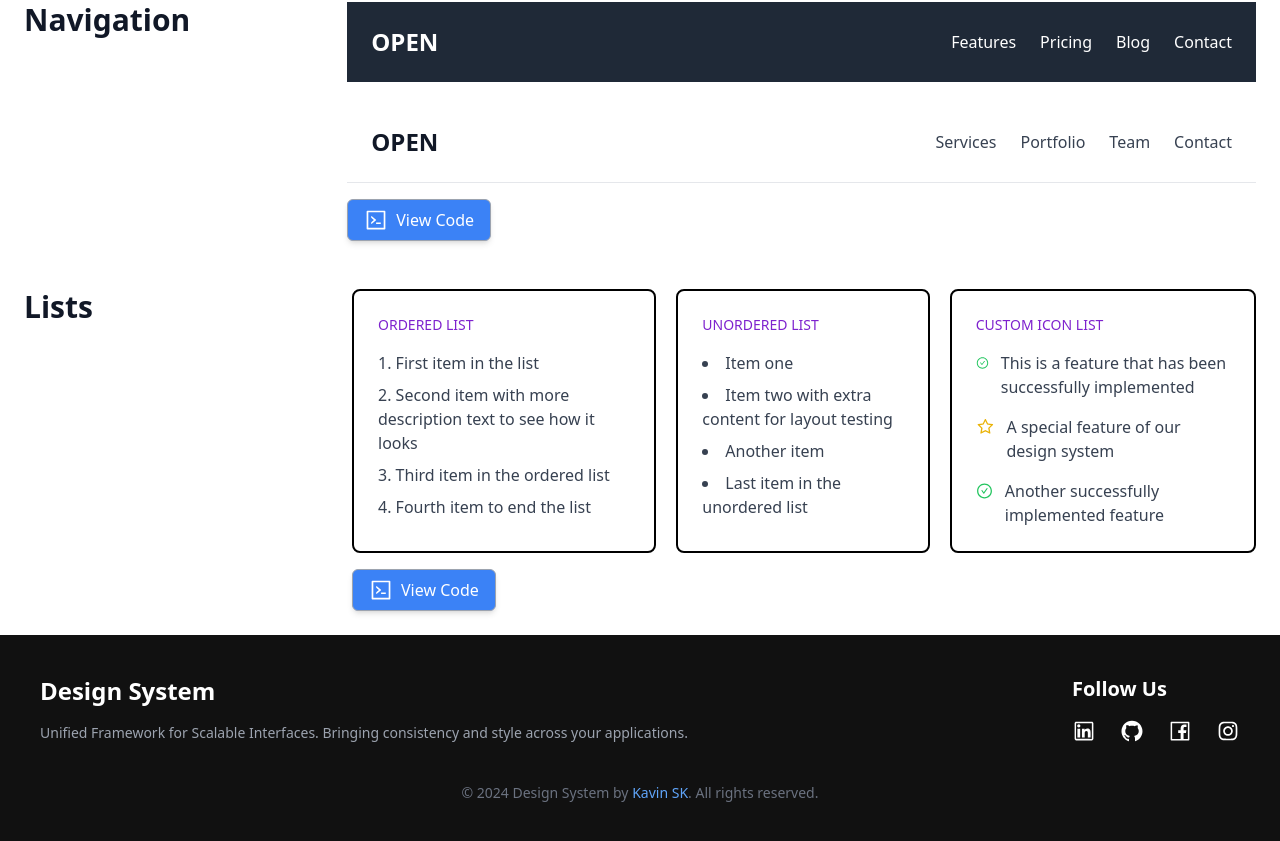
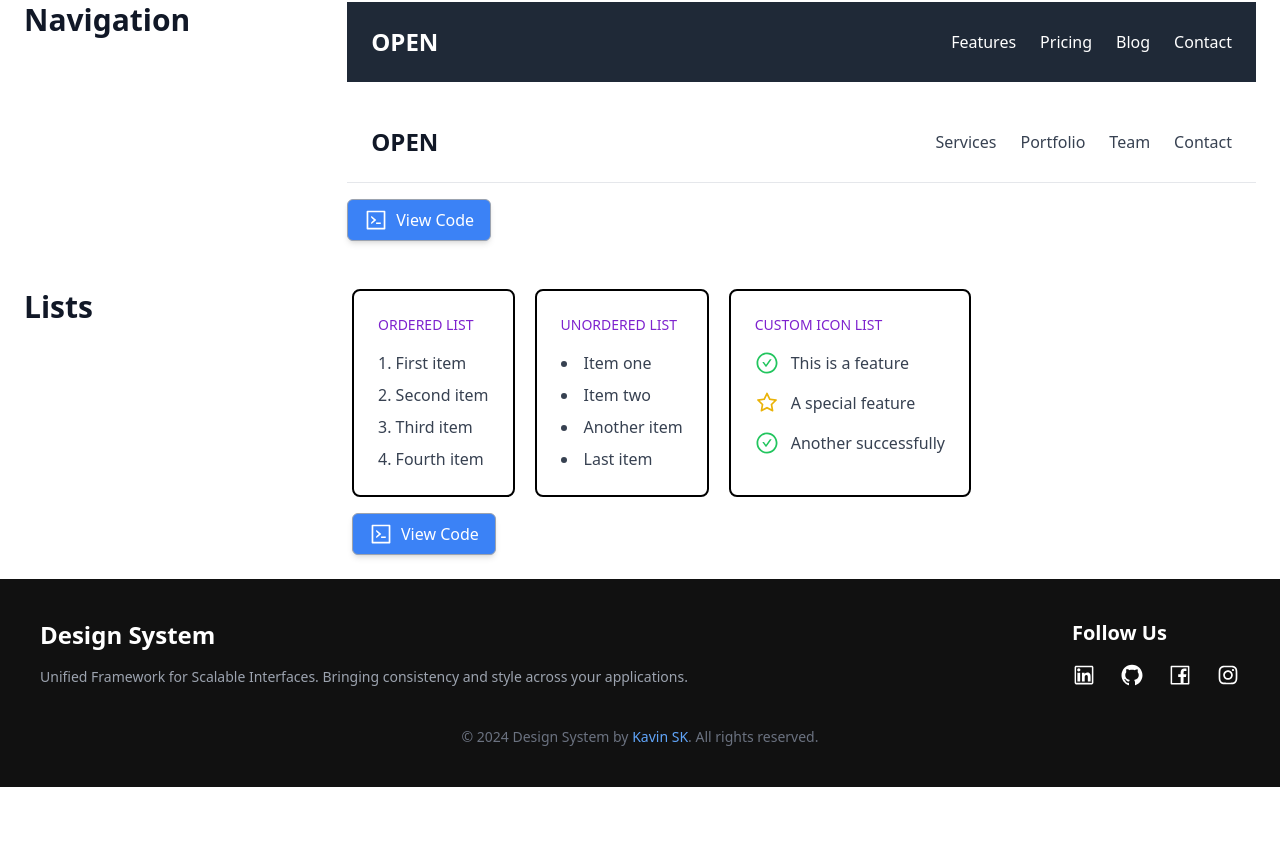
Before and after one commit to kavinsk23/design-system, a Next.js app: page / in a window 1280 px wide. Shown: the part 2398-3239 px from the top of the page. After the commit the page ends 3185 px from the top, so only its background shows below. Built offline with nearby package versions, Linux system fonts and the light colour scheme.

Commit message:
bug fixed 3

```diff
--- a/src/components/homeComponents/Alerts.tsx
+++ b/src/components/homeComponents/Alerts.tsx
@@ -92,7 +92,7 @@ export default function Alerts() {
 
         <div className='w-full'>
           {/* Alerts Section */}
-          <div className="w-1/2 border-2 border-black rounded-lg p-6 space-y-4">
+          <div className="w-full border-2 border-black rounded-lg p-6 space-y-4">
             <h3 className="text-purple-700 text-sm uppercase mb-4">Alert</h3>
             {alertTypes.map((alert, index) => (
               <div key={index} className={`flex items-center gap-4 ${alert.bgColor} p-4 rounded-md`}>
--- a/src/components/homeComponents/List.tsx
+++ b/src/components/homeComponents/List.tsx
@@ -60,10 +60,10 @@ export default function ListComponent() {
                 <div className="border-2 border-black rounded-lg p-6 space-y-4">
                     <h3 className="text-purple-700 text-sm uppercase mb-4">Ordered List</h3>
                     <ol className="list-decimal list-inside text-gray-700 space-y-2">
-                    <li>First item in the list</li>
-                    <li>Second item with more description text to see how it looks</li>
-                    <li>Third item in the ordered list</li>
-                    <li>Fourth item to end the list</li>
+                    <li>First item</li>
+                    <li>Second item</li>
+                    <li>Third item</li>
+                    <li>Fourth item</li>
                     </ol>
                 </div>
 
@@ -72,9 +72,9 @@ export default function ListComponent() {
                     <h3 className="text-purple-700 text-sm uppercase mb-4">Unordered List</h3>
                     <ul className="list-disc list-inside text-gray-700 space-y-2">
                     <li>Item one</li>
-                    <li>Item two with extra content for layout testing</li>
+                    <li>Item two</li>
                     <li>Another item</li>
-                    <li>Last item in the unordered list</li>
+                    <li>Last item</li>
                     </ul>
                 </div>
 
@@ -84,15 +84,15 @@ export default function ListComponent() {
                     <ul className="space-y-4">
                     <li className="flex items-start gap-3">
                         <AiOutlineCheckCircle className="w-6 h-6 text-green-500" />
-                        <span className="text-gray-700">This is a feature that has been successfully implemented</span>
+                        <span className="text-gray-700">This is a feature</span>
                     </li>
                     <li className="flex items-start gap-3">
                         <AiOutlineStar className="w-6 h-6 text-yellow-500" />
-                        <span className="text-gray-700">A special feature of our design system</span>
+                        <span className="text-gray-700">A special feature</span>
                     </li>
                     <li className="flex items-start gap-3">
                         <AiOutlineCheckCircle className="w-6 h-6 text-green-500" />
-                        <span className="text-gray-700">Another successfully implemented feature</span>
+                        <span className="text-gray-700">Another successfully</span>
                     </li>
                     </ul>
                 </div>
```
